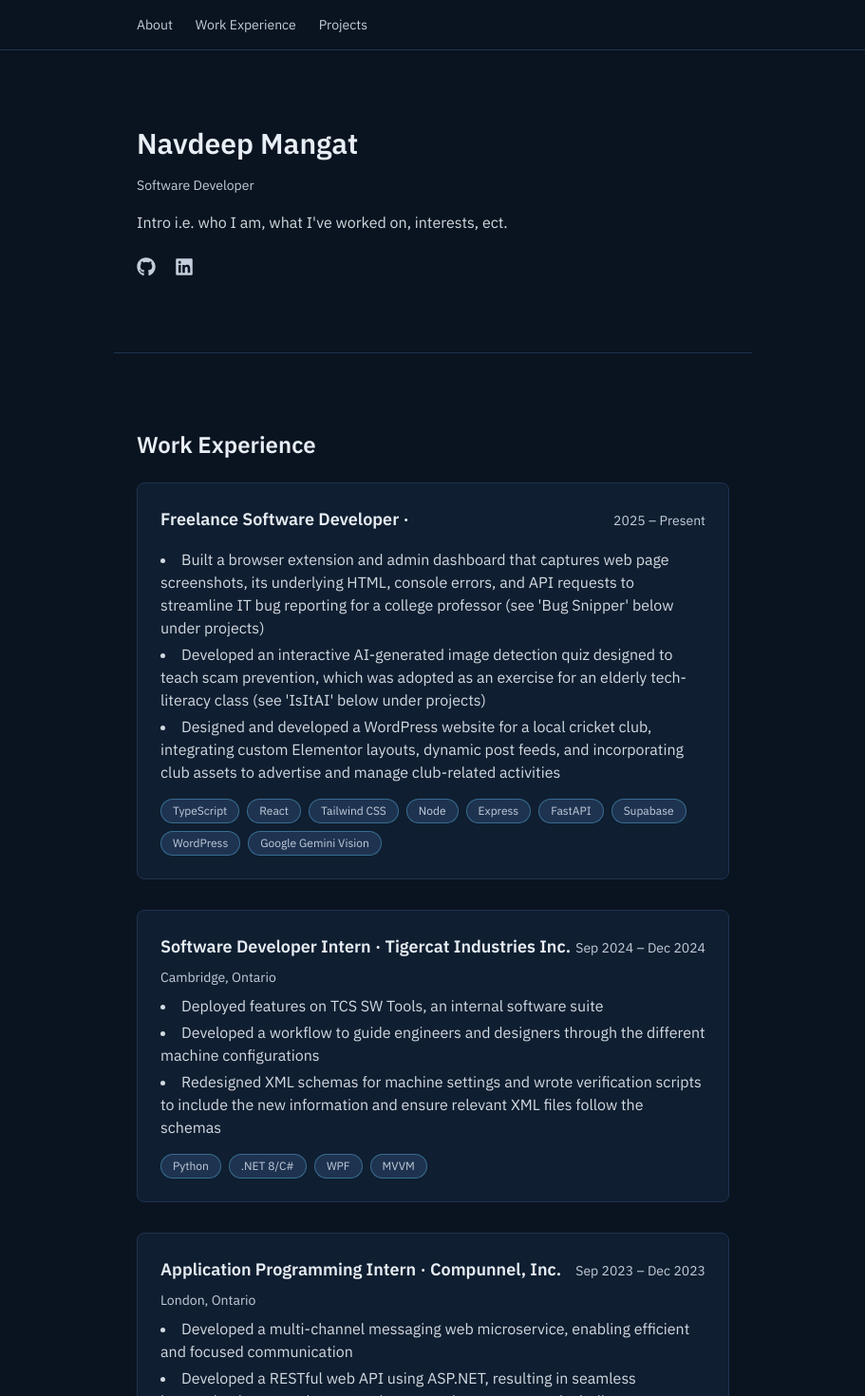
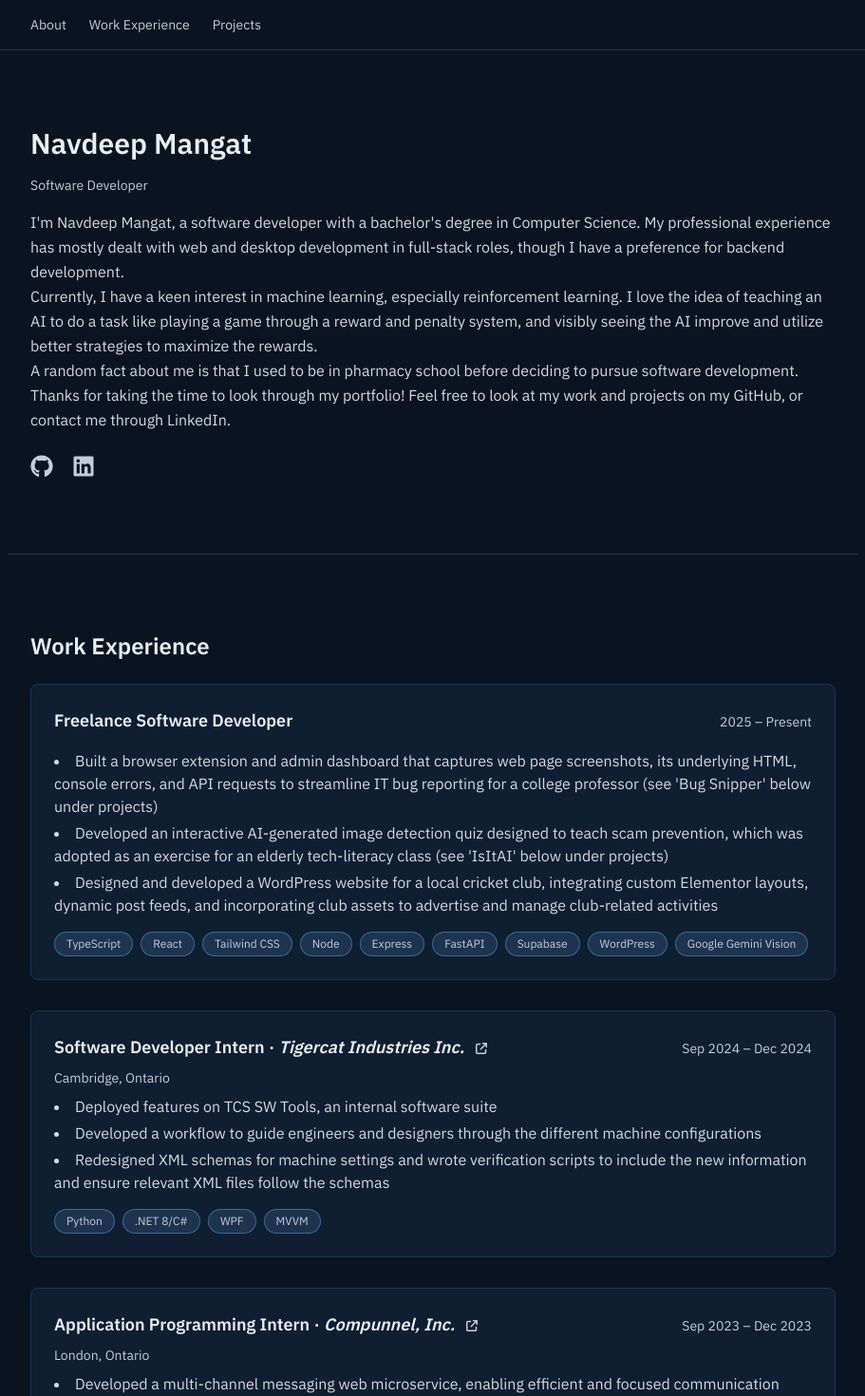
Before and after one commit to nsmangat/Portfolio, a React (Vite) app: page / in a window 1280 px wide. Shown: the top 1470 px of the page at 95% size, without its empty margins (184-1095 px from the left). Built offline with nearby package versions, Linux system fonts and the light colour scheme.

Commit message:
Widened cards, added optional about me image space, fixed bug of displaying work info when there's no company

```diff
--- a/src/components/About.tsx
+++ b/src/components/About.tsx
@@ -1,15 +1,39 @@
 import { FaGithub, FaLinkedin } from "react-icons/fa6";
+
+// Add a path (e.g. "/profile.jpg") to show a photo next to the intro.
+const profileImage = "";
 
 export function About() {
   return (
     <section
       id="about"
-      className="mx-auto flex max-w-2xl scroll-mt-16 flex-col items-start gap-4 px-6 py-20"
+      className="mx-auto flex max-w-4xl scroll-mt-16 flex-col items-start gap-6 px-6 py-20 sm:flex-row sm:items-center"
     >
+      {profileImage && (
+        <img
+          src={profileImage}
+          alt="Navdeep Mangat"
+          className="h-28 w-28 shrink-0 rounded-full border border-line object-cover"
+        />
+      )}
+      <div className="flex flex-1 flex-col items-start gap-4">
         <h1 className="text-3xl font-semibold text-ink">Navdeep Mangat</h1>
         <p className="text-sm text-muted">Software Developer</p>
-      <p className="max-w-lg leading-relaxed text-ink/90">
-        Intro i.e. who I am, what I've worked on, interests, ect.
+        <p className="leading-relaxed text-ink/90">
+          I'm Navdeep Mangat, a software developer with a bachelor's degree in
+          Computer Science. My professional experience has mostly dealt with web
+          and desktop development in full-stack roles, though I have a
+          preference for backend development. <br />
+          Currently, I have a keen interest in machine learning, especially
+          reinforcement learning. I love the idea of teaching an AI to do a task
+          like playing a game through a reward and penalty system, and visibly
+          seeing the AI improve and utilize better strategies to maximize the
+          rewards. <br />A random fact about me is that I used to be in pharmacy
+          school before deciding to pursue software development.
+          <br />
+          Thanks for taking the time to look through my portfolio! Feel free to
+          look at my work and projects on my GitHub, or contact me through
+          LinkedIn.
         </p>
         <div className="mt-2 flex gap-5">
           <a
@@ -19,7 +43,7 @@ export function About() {
             aria-label="GitHub"
             className="text-muted transition-colors hover:text-signal"
           >
-          <FaGithub className="h-5 w-5" />
+            <FaGithub className="h-6 w-6" />
           </a>
           <a
             href="https://www.linkedin.com/in/navdeep-mangat"
@@ -28,8 +52,9 @@ export function About() {
             aria-label="LinkedIn"
             className="text-muted transition-colors hover:text-signal"
           >
-          <FaLinkedin className="h-5 w-5" />
+            <FaLinkedin className="h-6 w-6" />
           </a>
+        </div>
       </div>
     </section>
   );
--- a/src/components/ExperienceCard.tsx
+++ b/src/components/ExperienceCard.tsx
@@ -1,8 +1,10 @@
+import { FaArrowUpRightFromSquare } from "react-icons/fa6";
 import type { Experience } from "../data/types";
 
 export function ExperienceCard({
   title,
   company,
+  companyUrl,
   location,
   startDate,
   endDate,
@@ -22,7 +24,24 @@ export function ExperienceCard({
       <div className="flex flex-1 flex-col gap-2">
         <div className="flex flex-col justify-between gap-1 sm:flex-row sm:items-baseline">
           <h3 className="text-lg font-semibold text-ink">
-            {title} · {company}
+            {title}
+            {company && (
+              <>
+                {" "}
+                · <span className="italic">{company}</span>
+                {companyUrl && (
+                  <a
+                    href={companyUrl}
+                    target="_blank"
+                    rel="noreferrer"
+                    aria-label={`${company} website`}
+                    className="ml-3 inline-block align-middle text-muted transition-colors hover:text-signal"
+                  >
+                    <FaArrowUpRightFromSquare className="h-3 w-3" />
+                  </a>
+                )}
+              </>
+            )}
           </h3>
           <span className="text-sm text-muted">
             {startDate} – {endDate}
--- a/src/components/Header.tsx
+++ b/src/components/Header.tsx
@@ -7,7 +7,7 @@ const navLinks = [
 export function Header() {
   return (
     <header className="sticky top-0 z-50 border-b border-line bg-bg">
-      <div className="mx-auto flex max-w-2xl items-center justify-between px-6 py-4 text-sm">
+      <div className="mx-auto flex max-w-4xl items-center justify-between px-6 py-4 text-sm">
         <nav className="flex gap-6 text-muted">
           {navLinks.map((link) => (
             <a
--- a/src/components/Projects.tsx
+++ b/src/components/Projects.tsx
@@ -5,7 +5,7 @@ export function Projects() {
   return (
     <section
       id="projects"
-      className="mx-auto flex max-w-2xl scroll-mt-16 flex-col gap-6 border-t border-line px-6 py-20"
+      className="mx-auto flex max-w-4xl scroll-mt-16 flex-col gap-6 border-t border-line px-6 py-20"
     >
       <h2 className="text-2xl font-bold text-ink">Projects</h2>
       <div className="grid gap-8 sm:grid-cols-2">
--- a/src/components/WorkExperience.tsx
+++ b/src/components/WorkExperience.tsx
@@ -5,7 +5,7 @@ export function WorkExperience() {
   return (
     <section
       id="experience"
-      className="mx-auto flex max-w-2xl scroll-mt-16 flex-col gap-6 border-t border-line px-6 py-20"
+      className="mx-auto flex max-w-4xl scroll-mt-16 flex-col gap-6 border-t border-line px-6 py-20"
     >
       <h2 className="text-2xl font-bold text-ink">Work Experience</h2>
       <div className="flex flex-col gap-8">
```
Lines whose indentation alone changed are shown as unchanged.
